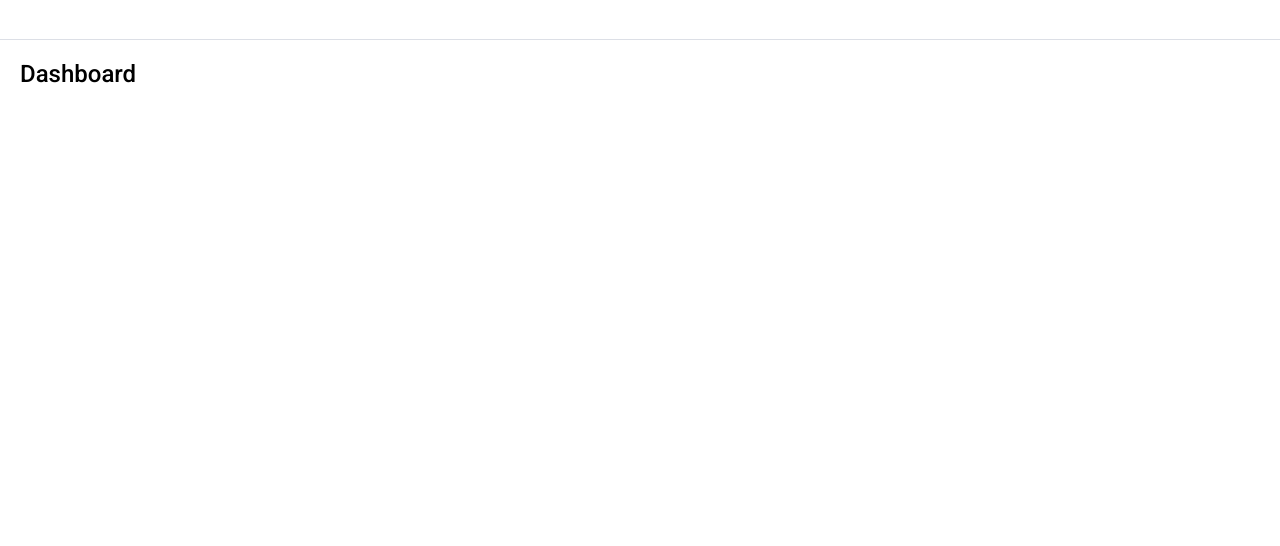
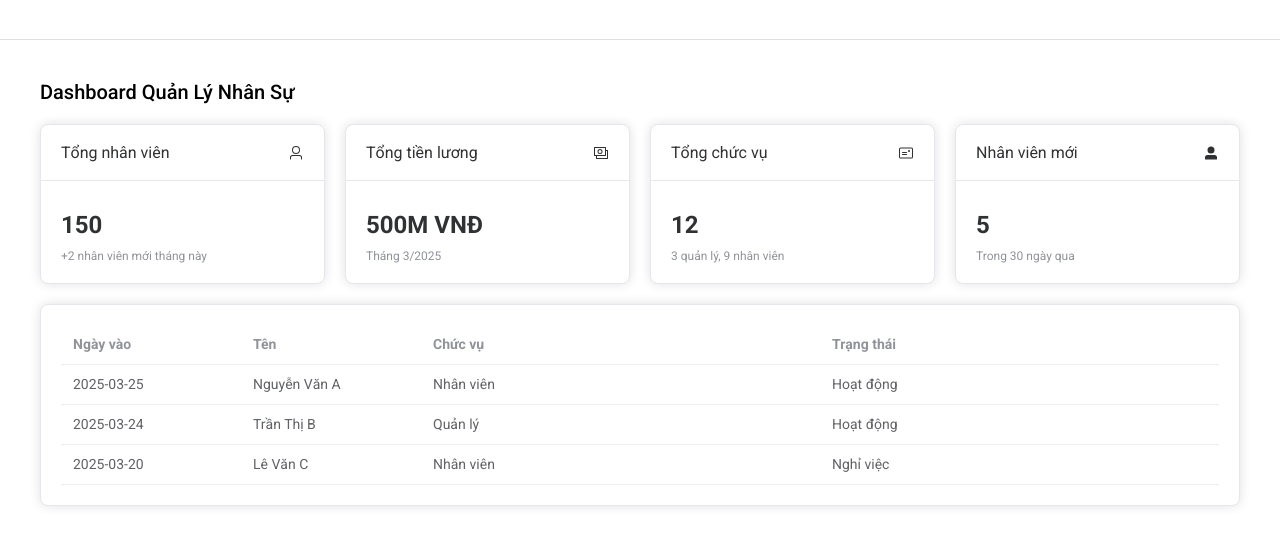
Before and after one commit to vietanhyoyo/nuxt-js-base, a Nuxt app: page /admin/dashboard in a window 1280 px wide. Shown: the top 546 px of the page. Built offline with nearby package versions, Linux system fonts and the light colour scheme.

Commit message:
change extend element pust

```diff
--- a/assets/scss/index.scss
+++ b/assets/scss/index.scss
@@ -22,7 +22,7 @@ body {
 }
 
 .h1 {
-  font-size: 24px;
+  font-size: 20px;
   font-weight: 500;
   margin: 0;
 }
--- /dev/null
+++ b/assets/scss/ui/vc-card.scss
@@ -0,0 +1,9 @@
+.vc-card {
+  border-radius: 8px;
+  overflow: hidden;
+}
+
+.vc-card__title {
+  font-size: 1.2rem;
+  font-weight: bold;
+}
--- a/components/ui/vc-button.vue
+++ b/components/ui/vc-button.vue
@@ -1,43 +1,29 @@
 <template>
-  <el-button
-    :class="['vc-btn', button_class]"
-    :type="type"
-    :size="size"
-    :loading="loading"
-    @click="onClick"
-  >
+  <el-button v-bind="$attrs" :class="['vc-btn', buttonClass]" @click="onClick">
     <slot name="icon" />
     <slot />
   </el-button>
 </template>
 
 <script setup>
+defineOptions({
+  inheritAttrs: false,
+})
+
 defineProps({
-  type: {
+  buttonClass: {
     type: String,
-    default: "primary",
-  },
-  size: {
-    type: String,
-    default: "default",
-  },
-  loading: {
-    type: Boolean,
-    default: false,
-  },
-  button_class: {
-    type: Boolean,
-    default: false,
+    default: '',
   },
 })
 
-const emit = defineEmits(["click"])
+const emit = defineEmits(['click'])
 
 const onClick = (event) => {
-  emit("click", event)
+  emit('click', event)
 }
 </script>
 
 <style lang="scss" scoped>
-@use "@/assets/scss/ui/vc-button.scss" as *;
+@use '@/assets/scss/ui/vc-button.scss' as *;
 </style>
--- /dev/null
+++ b/components/ui/vc-card.vue
@@ -0,0 +1,32 @@
+<template>
+  <el-card class="vc-card" v-bind="$attrs">
+    <template #header v-if="title || $slots.header">
+      <slot name="header">
+        <h3 class="vc-card__title">{{ title }}</h3>
+      </slot>
+    </template>
+
+    <slot />
+
+    <template v-if="$slots.footer" #footer>
+      <slot name="footer" />
+    </template>
+  </el-card>
+</template>
+
+<script setup>
+defineOptions({
+  inheritAttrs: false,
+})
+
+defineProps({
+  title: {
+    type: String,
+    default: '',
+  },
+})
+</script>
+
+<style lang="scss" scoped>
+@use '@/assets/scss/ui/vc-card.scss' as *;
+</style>
--- a/components/ui/vc-input.vue
+++ b/components/ui/vc-input.vue
@@ -1,46 +1,22 @@
-<!-- components/VcInput.vue -->
 <template>
   <el-input
     v-model="inputValue"
-    :placeholder="placeholder"
-    :type="type"
-    :prefix-icon="prefixIcon"
-    :size="size"
-    :clearable="clearable"
-    :show-password="showPassword"
+    v-bind="$attrs"
     :class="['vc-input', inputClass]"
   />
 </template>
 
 <script setup>
+import { computed } from 'vue'
+
+defineOptions({
+  inheritAttrs: false, // Cho phép truyền tất cả props của ElInput mà không cần định nghĩa lại
+})
+
 const props = defineProps({
   modelValue: {
     type: [String, Number],
     default: '',
-  },
-  placeholder: {
-    type: String,
-    default: '',
-  },
-  type: {
-    type: String,
-    default: 'text',
-  },
-  prefixIcon: {
-    type: [String, Object],
-    default: null,
-  },
-  size: {
-    type: String,
-    default: 'default',
-  },
-  clearable: {
-    type: Boolean,
-    default: false,
-  },
-  showPassword: {
-    type: Boolean,
-    default: false,
   },
   inputClass: {
     type: [String, Boolean],
--- /dev/null
+++ b/components/ui/vc-row.vue
@@ -0,0 +1,15 @@
+<template>
+  <el-row class="vc-row" v-bind="$attrs">
+    <slot />
+  </el-row>
+</template>
+
+<script setup>
+defineOptions({
+  inheritAttrs: false, // Cho phép truyền tất cả thuộc tính mà không cần định nghĩa lại
+})
+</script>
+
+<style lang="scss" scoped>
+@use '@/assets/scss/ui/vc-row.scss' as *;
+</style>
--- a/pages/admin/dashboard/index.vue
+++ b/pages/admin/dashboard/index.vue
@@ -1,9 +1,135 @@
+<!-- pages/dashboard.vue -->
 <template>
-  <h1 class="h1">Dashboard</h1>
+  <div class="dashboard-container">
+    <div class="title"><h1 class="h1">Dashboard Quản Lý Nhân Sự</h1></div>
+
+    <vc-row :gutter="20">
+      <!-- Card Tổng nhân viên -->
+      <el-col :span="6">
+        <vc-card class="stat-card">
+          <template #header>
+            <div class="card-header">
+              <span>Tổng nhân viên</span>
+              <el-icon><User /></el-icon>
+            </div>
+          </template>
+          <div class="stat-number">150</div>
+          <div class="stat-footer">+2 nhân viên mới tháng này</div>
+        </vc-card>
+      </el-col>
+
+      <!-- Card Tiền lương -->
+      <el-col :span="6">
+        <vc-card class="stat-card">
+          <template #header>
+            <div class="card-header">
+              <span>Tổng tiền lương</span>
+              <el-icon><Money /></el-icon>
+            </div>
+          </template>
+          <div class="stat-number">500M VNĐ</div>
+          <div class="stat-footer">Tháng 3/2025</div>
+        </vc-card>
+      </el-col>
+
+      <!-- Card Chức vụ -->
+      <el-col :span="6">
+        <vc-card class="stat-card">
+          <template #header>
+            <div class="card-header">
+              <span>Tổng chức vụ</span>
+              <el-icon><Postcard /></el-icon>
+            </div>
+          </template>
+          <div class="stat-number">12</div>
+          <div class="stat-footer">3 quản lý, 9 nhân viên</div>
+        </vc-card>
+      </el-col>
+
+      <!-- Card Nhân viên mới -->
+      <el-col :span="6">
+        <vc-card class="stat-card">
+          <template #header>
+            <div class="card-header">
+              <span>Nhân viên mới</span>
+              <el-icon><UserFilled /></el-icon>
+            </div>
+          </template>
+          <div class="stat-number">5</div>
+          <div class="stat-footer">Trong 30 ngày qua</div>
+        </vc-card>
+      </el-col>
+    </vc-row>
+
+    <!-- Bảng dữ liệu -->
+    <vc-card class="table-card">
+      <el-table :data="tableData" style="width: 100%">
+        <el-table-column prop="date" label="Ngày vào" width="180" />
+        <el-table-column prop="name" label="Tên" width="180" />
+        <el-table-column prop="position" label="Chức vụ" />
+        <el-table-column prop="status" label="Trạng thái" />
+      </el-table>
+    </vc-card>
+  </div>
 </template>
 
 <script setup>
+import { User, Money, Postcard, UserFilled } from '@element-plus/icons-vue'
+
 definePageMeta({
   layout: 'admin-layout',
 })
+
+// Dữ liệu mẫu cho bảng
+const tableData = [
+  {
+    date: '2025-03-25',
+    name: 'Nguyễn Văn A',
+    position: 'Nhân viên',
+    status: 'Hoạt động',
+  },
+  {
+    date: '2025-03-24',
+    name: 'Trần Thị B',
+    position: 'Quản lý',
+    status: 'Hoạt động',
+  },
+  {
+    date: '2025-03-20',
+    name: 'Lê Văn C',
+    position: 'Nhân viên',
+    status: 'Nghỉ việc',
+  },
+]
 </script>
+
+<style scoped>
+.title {
+  margin-bottom: 20px;
+}
+.dashboard-container {
+  padding: 20px;
+}
+
+.stat-card {
+  margin-bottom: 20px;
+}
+
+.card-header {
+  display: flex;
+  justify-content: space-between;
+  align-items: center;
+}
+
+.stat-number {
+  font-size: 24px;
+  font-weight: bold;
+  color: #303133;
+  margin: 10px 0;
+}
+
+.stat-footer {
+  color: #909399;
+  font-size: 12px;
+}
+</style>
```
Also changed, not shown: assets/scss/ui/vc-row.scss (added).
